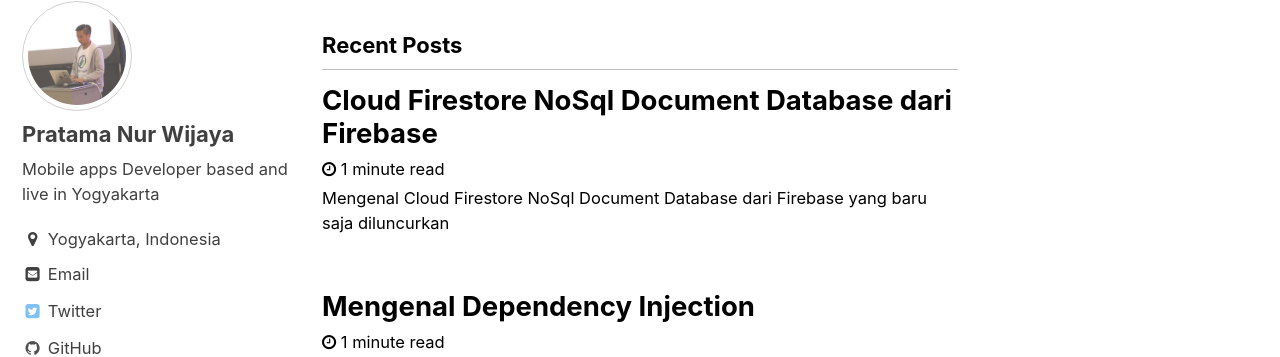
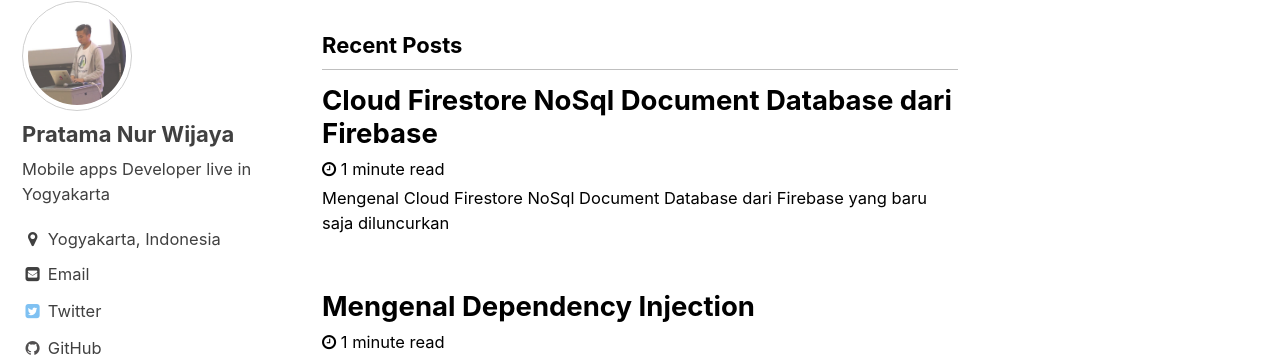
Before and after one commit to pratamawijaya/pratamasite, a Jekyll site: the page built from index.html, in a window 1280 px wide. Shown: the part 143-500 px from the top of the page. Built offline with Jekyll 4.4.1, drawn with Linux system fonts in a browser that asks for light colours; the list of posts is cut into pages by our own code.

Commit message:
change config

```diff
--- a/_config.yml
+++ b/_config.yml
@@ -81,7 +81,7 @@
 author:
   name             : "Pratama Nur Wijaya"
   avatar           : "/assets/images/bio-photo.png" # path of avatar image, e.g. "/assets/images/bio-photo.jpg"
-  bio              : "Mobile apps Developer based and live in Yogyakarta"
+  bio              : "Mobile apps Developer live in Yogyakarta"
   location         : "Yogyakarta, Indonesia"
   email            : "com.pratamawijaya@gmail.com"
   uri              :
```
